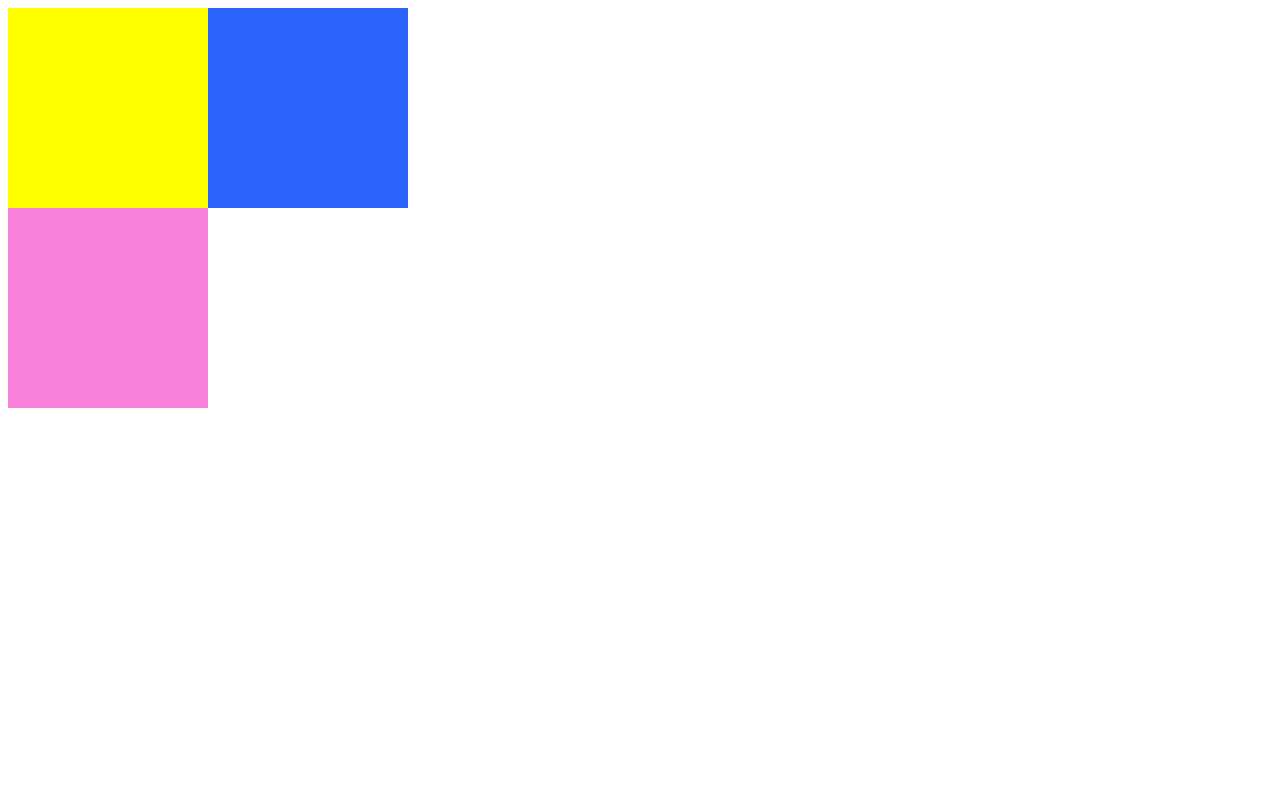
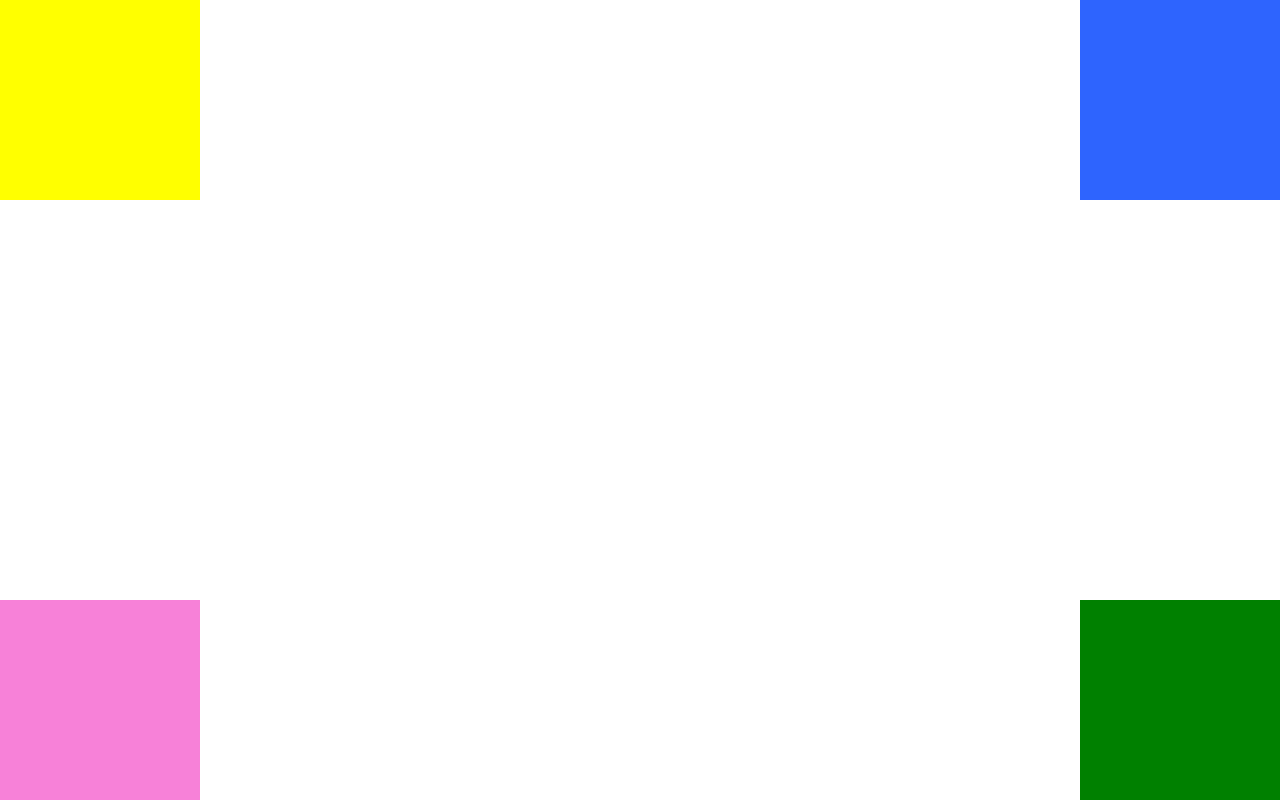
Before and after one commit to LauraMed/Positioning, a plain HTML site: page index.html in a window 1280 px wide. Drawn offline with Linux system fonts and the light colour scheme.

Commit message:
ejercicio 4

```diff
--- a/css/style.css
+++ b/css/style.css
@@ -4,14 +4,25 @@ div{
 }
 .amarillo{
 	background: yellow;
-	position: static;
+	position: absolute;
+	left: 0;
+	top: 0;
 }
 .azul{
 	background: #2E64FE;
-	position: relative;
-	left: 200px;
+	position: absolute;
+	right: 0;
+	top: 0;
 }
 .rosa{
 	background: #F781D8;
-	position: static;
+	position: absolute;
+	left: 0;
+	bottom: 0;
 }
+.verde{
+	background: green;
+	position: absolute;
+	right: 0;
+	bottom: 0;
+}
--- a/index.html
+++ b/index.html
@@ -6,9 +6,10 @@
 		<link rel="stylesheet" type="text/css" href="css/style.css">
 	</head>
 	<body>
-			<div class="amarillo">
-				<div class="azul"></div>
-			</div>
+			<div class="amarillo"></div>
+			<div class="azul"></div>
 			<div class="rosa"></div>
+			<div class="verde"></div>
+
 	</body>
 	</html>
```
